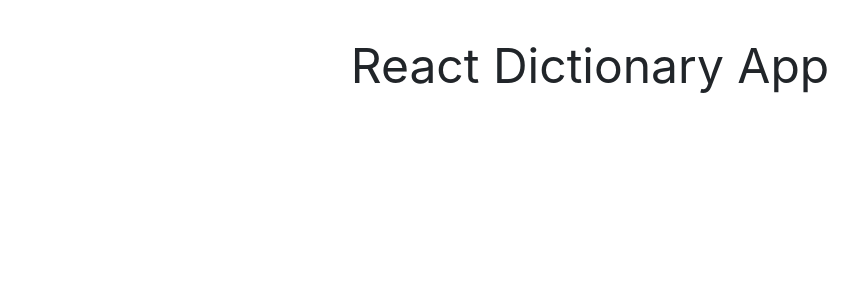
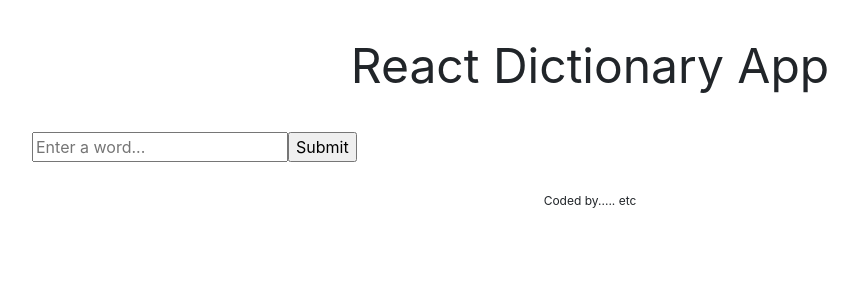
Before and after one commit to MichelleHoefer/react-dictionary-project, a React (Create React App) app: page / in a window 1280 px wide. Shown: the top 300 px of the page, without its empty margins (50-908 px from the left). Built offline with nearby package versions, Linux system fonts and the light colour scheme.

Commit message:
search bar created and event listeners created

```diff
--- a/src/App.css
+++ b/src/App.css
@@ -4,3 +4,8 @@
   display: block;
   text-align: center;
 }
+.app-footer {
+  text-align: center;
+  font-size: 12px;
+  margin: 30px 0;
+}
--- a/src/App.js
+++ b/src/App.js
@@ -1,10 +1,17 @@
 import React from "react";
 import "./App.css";
+import Dictionary from "./Dictionary";
 
 export default function App() {
   return (
     <div className="App">
-      <header className="app-header">React Dictionary App</header>
+      <div className="container">
+        <header className="app-header">React Dictionary App</header>
+        <main>
+          <Dictionary />
+        </main>
+        <footer className="app-footer">Coded by..... etc</footer>
+      </div>
     </div>
   );
 }
--- /dev/null
+++ b/src/Dictionary.css
@@ -0,0 +1,2 @@
+.dictionary {
+}
--- /dev/null
+++ b/src/Dictionary.js
@@ -0,0 +1,27 @@
+import React, { useState } from "react";
+import "./Dictionary.css";
+
+export default function Dictionary() {
+  let [keyword, setKeyword] = useState(null);
+
+  function search(event) {
+    event.preventDefault();
+    alert(`Searching for ${keyword}`);
+  }
+  function handleKeywordChange(event) {
+    setKeyword(event.target.value);
+  }
+  return (
+    <div className="dictionary">
+      <form onSubmit={search}>
+        <input
+          type="search"
+          placeholder="Enter a word..."
+          autofocus={true}
+          onChange={handleKeywordChange}
+        />
+        <input type="submit" />
+      </form>
+    </div>
+  );
+}
```
